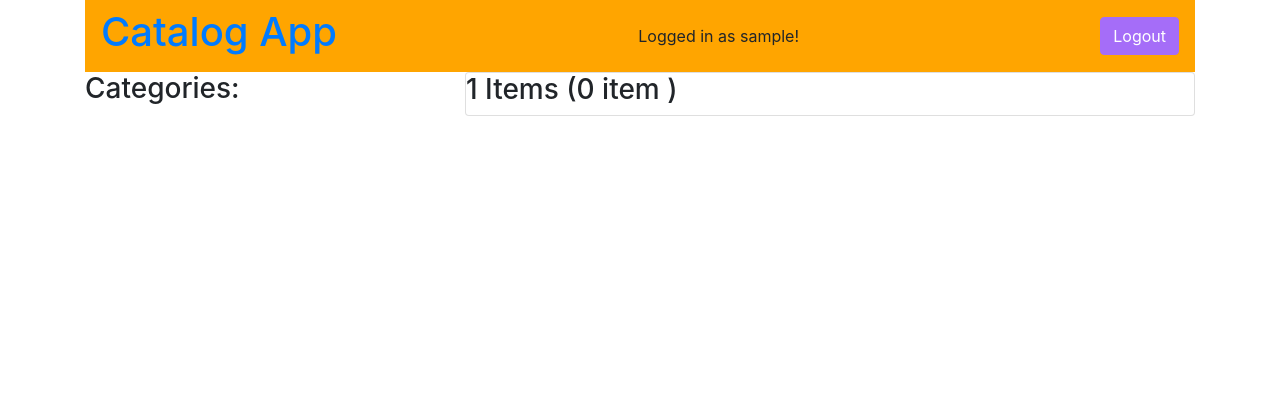
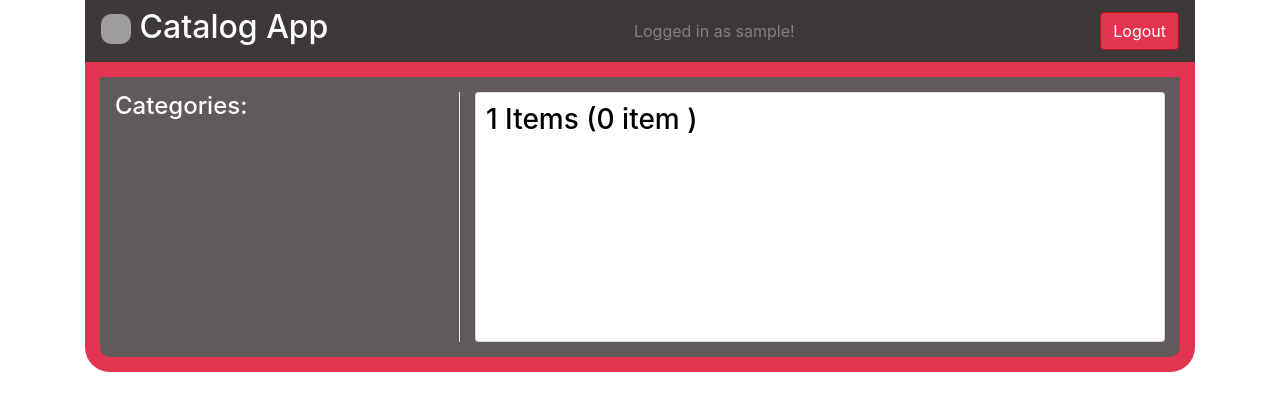
Before and after one commit to sciphymer/FSND-ItemCatalog, a Flask app: page /catalog/1/items in a window 1280 px wide. Shown: the top 411 px of the page. Run offline with Flask 2, Linux system fonts and the light colour scheme; the visitor is signed in with stand-in values (Sample User, id 1); some libraries are stand-ins or nearby versions; grey boxes are pictures that could not be loaded.

Commit message:
Completed UI design

```diff
--- a/static/styles.css
+++ b/static/styles.css
@@ -1,15 +1,52 @@
-nav{
-	background-color: white;
+.navbar>#username{
+	color: grey;
 }
 
-.navbar>#username{
-	display: inline-block;
+a:hover, a:visited, a:link, a:active
+{
+    text-decoration: none;
+}
+#category_menu>a {
+	color: white;
+}
+.card{
+	height: 250px;
+	color: black;
+	padding: 10px;
+}
+
+#info{
+	margin-top: 15px;
+}
+
+#menu{
+	border-right: 1px solid #E8E8E8;
+	margin-top: 15px;
+}
+
+#content{
+	background-color: #605A5A;
+	border: 15px solid #E3354F;
+	border-bottom-left-radius: 25px;
+	border-bottom-right-radius: 25px;
+	padding-bottom: 15px;
+	margin: 0 0;
+	color: white;
 }
 
 .error{
 	color: red;
 }
 
+#home-btn{
+	width: 30px;
+	height: 30px;
+	border-radius: 10px;
+}
+
+#header{
+	color: white;
+}
 .alert-message{
 	text-decoration: underline;
 }
@@ -18,29 +55,32 @@ nav{
     padding: 0 15px;
 }
 
-#newItemForm{
+#form{
 	margin: 20px auto;
 }
+
+
 
 #loginPage{
 	margin: 200px auto;
 	width: 350px;
+	height: auto;
 }
 
 .navbar-light {
 	margin: auto;
-	background-color: orange;
+	background-color: #3E3939;
 }
 .btn-primary,
 .btn-primary:active,
 .btn-primary:visited,
 .btn-primary:focus {
-	background-color: #A56DF8;
-	border-color: #A56DF8;
+	background-color: #E3354F;
+	border-color: #B21313;
 }
 
 .btn-primary:hover{
-	background-color: #C731F5;
+	background-color: #E35F5F;
 }
 
 .container{
--- a/templates/categories.html
+++ b/templates/categories.html
@@ -1,7 +1,7 @@
-<h3>Categories:</h3>
+<h4 class="heading">Categories:</h4>
 {% if categories != null %}
 	{% for i in categories %}
-	    <span id="category_menu">{{ i.id }}. <a href="/catalog/{{ i.name }}/items">{{ i.name }}</a></span>
+	    <span id="category_menu"><a href="/catalog/{{ i.name }}/items">{{ i.name }}</a></span>
 	    <br>
 	{% endfor %}
 {% else %}
--- a/templates/deleteItem.html
+++ b/templates/deleteItem.html
@@ -1,6 +1,6 @@
 {% extends "main.html" %}
 {% block content %}
-	<div class="form-group">
+	<div id="form" class="form-group">
 		<h3>Delete Item</h3>
 		<p>Are you sure want to delete {{ item.title }} ?</p>
 		<form action="/catalog/{{ category }}/{{ item.title }}/delete" method="post">
--- a/templates/description.html
+++ b/templates/description.html
@@ -1,14 +1,14 @@
 {% extends "main.html" %}
 
 {% block menu %}
-<nav class="col-md-4">
+<nav id="menu" class="col-md-4">
 	{% include "categories.html" %}
 </nav>
 {% endblock %}
 
 
 {% block content %}
-<div class="col">
+<div id="info" class="col">
 	<h3>{{ item.title }}</h3>
 	<p>{{ item.description }}</p>
 	{%if 'username' in session %}
--- a/templates/editItem.html
+++ b/templates/editItem.html
@@ -1,8 +1,9 @@
 {% extends "main.html" %}
 {% block content %}
+
+<div id="form">
 <h3>Edit Item </h3>
 <form action="/catalog/{{category}}/{{ item.title }}/edit" method="post">
-
     <div class="form-group">
         <label for="title">Title:</label><br>
         <input type ="text" maxlength="20" name="title"
@@ -28,4 +29,5 @@
     </div>
     <button class="btn btn-primary" type="submit" value="submit">Update</button>
 </form>
+</div>
 {% endblock %}
--- a/templates/header.html
+++ b/templates/header.html
@@ -1,6 +1,11 @@
 <nav class="navbar navbar-light">
 
-	<h1><a id="header" href="/">Catalog App</a></h1>
+	<h2>
+	<a id="header" href="/">
+	<img id="home-btn" src="/static/home-button.jpg" alt="To Home page"/>
+	Catalog App
+	</a>
+	</h2>
 
 	{%if 'username' not in session %}
 	<a class="btn btn-primary" href="{{url_for('showLogin')}}">Login </a>
--- a/templates/index.html
+++ b/templates/index.html
@@ -1,15 +1,15 @@
 {% extends "main.html" %}
 {% block menu %}
-<div class="col-md-4">
+<div id="menu" class="col-md-4">
 	{% include "categories.html" %}
 </div>
 {% endblock %}
 {% block content %}
-<div class='col'>
+<div id="info" class='col'>
 	{% if 'username' in session %}
 	<a href="/newItem">Create new Item</a>
 	{% endif %}
-	<h1>Latest Items</h1>
+	<h3 class="heading">Latest Items</h3>
 	{% for item in items %}
 	<div>{{item.title}} <i>({{item.category.name}})</i></div>
 	{% endfor %}
--- a/templates/item.html
+++ b/templates/item.html
@@ -1,11 +1,11 @@
 {% extends "main.html" %}
 {% block menu %}
-<nav class="col-md-4">
+<nav id="menu" class="col-md-4">
 	{% include "categories.html" %}
 </nav>
 {% endblock %}
 {% block content %}
-<div class="col">
+<div id="info" class="col">
 	<div class="card">
 		<h3>
 		    {{ category }} Items ({{itemQty}}
--- a/templates/newItem.html
+++ b/templates/newItem.html
@@ -1,6 +1,6 @@
 {% extends "main.html" %}
 {% block content %}
-<div id="newItemForm">
+<div id="form">
 <form action="/newItem" method="post">
     <h3>Create new Item:</h3>
     <div class="form-group">
```
Also changed, not shown: templates/login.html (added, +152 -0 lines), templates/login2.html (added, +58 -0 lines), templates/login3.html (+4 -33 lines), templates/loginSuccess.html (added, +17 -0 lines).
